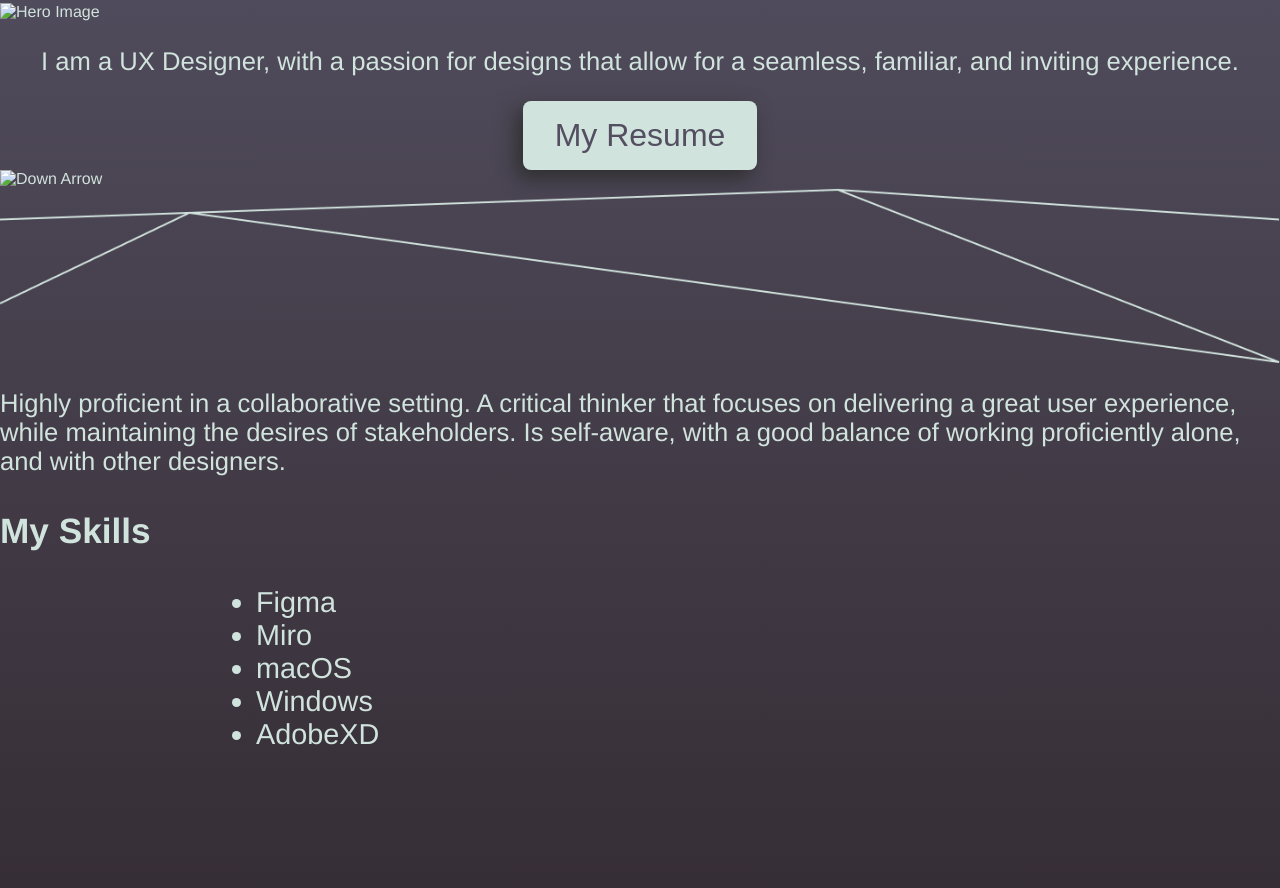
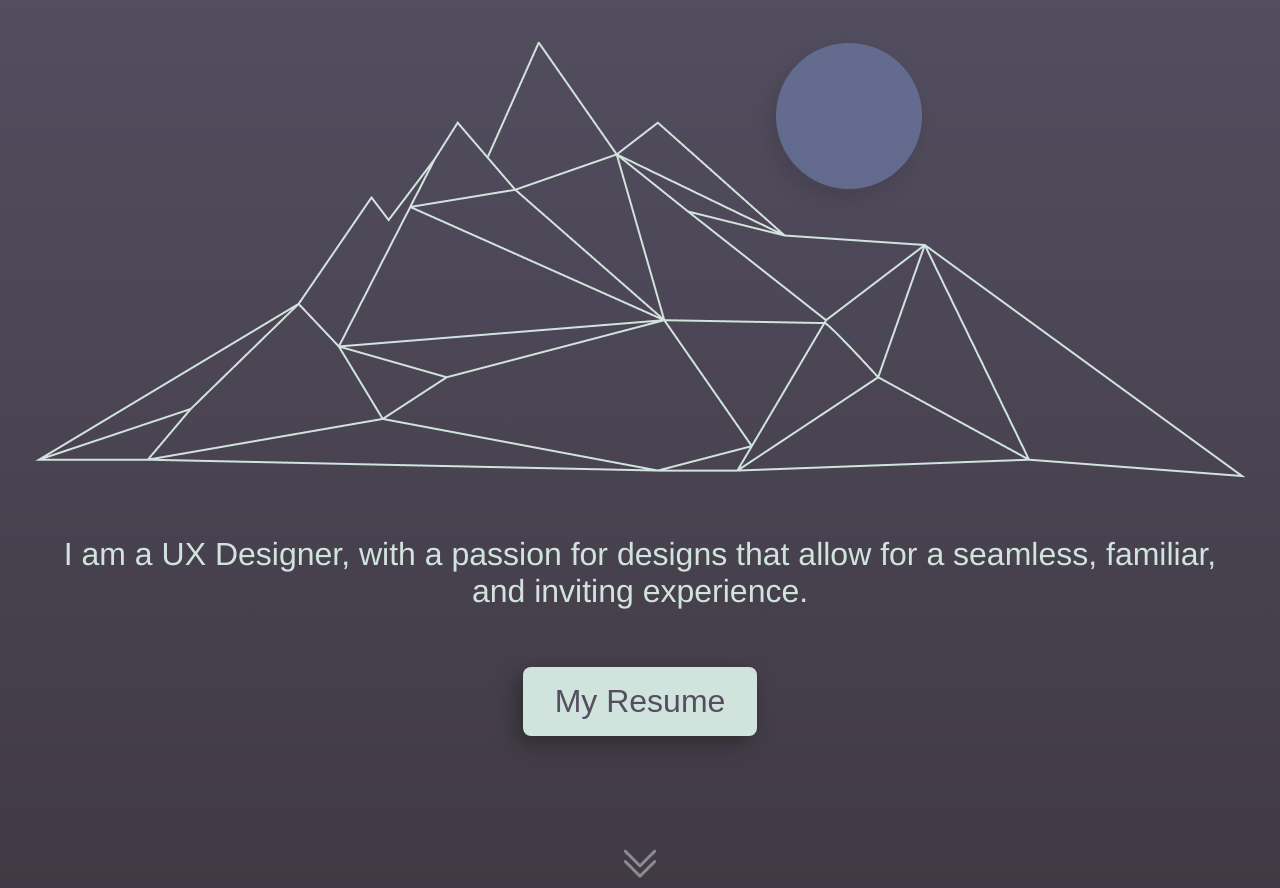
Before and after one commit to aidanpwrs/UX-UI-HOMEWORK18, a plain HTML site: page index.html in a window 1280 px wide. Shown: the part 240-1128 px from the top of the page. Drawn offline with Linux system fonts and the light colour scheme.

Commit message:
Final Homework

```diff
--- a/css/style.css
+++ b/css/style.css
@@ -8,6 +8,16 @@ div {
 
 .center-text {
   text-align: center;
+}
+
+.center-block {
+  display: block;
+  margin: 0 auto;
+}
+
+.full-width {
+  display: block;
+  width: 100%;
 }
 
 h1 { font-size: 3rem; }
@@ -67,6 +77,24 @@ nav {
   font-size: 2rem;
 }
 
+.hero-container {
+  padding: 25px;
+  margin: 0 auto 5rem auto;
+}
+
+.hero-container img {
+  margin-bottom: 1rem;
+}
+
+.hero-container p {
+  font-size: 2rem;
+  padding: 1.6rem;
+}
+
+.proceed-arrow {
+  margin-bottom: 12rem;
+}
+
 .flexContainer {
   display: flex;
   flex-direction: column;
@@ -82,14 +110,10 @@ nav {
   margin-bottom: 10rem;
 }
 
-.center-block {
-  display: block;
-  margin: 0 auto;
-}
-
-.full-width {
-  display: block;
-  width: 100%;
+.skill-container {
+  font-size: 1.8rem;
+  padding: 0 20%;
+  margin-bottom: 8rem;
 }
 
 footer {
--- a/index.html
+++ b/index.html
@@ -43,14 +43,6 @@
             <p>
                 Highly proficient in a collaborative setting. A critical thinker that focuses on delivering a great user experience, while maintaining the desires of stakeholders. Is self-aware, with a good balance of working proficiently alone, and with other designers.
             </p>
-            <h3>My Skills</h3>
-            <ul class=mySkills>
-                <li>Figma</li>
-                <li>Miro</li>
-                <li>macOS</li>
-                <li>Windows</li>
-                <li>AdobeXD</li>
-            </ul>
         </div>
 
         <footer>
```
Also changed, not shown: images/downArrow.png (added), images/geometricMountainHero.png (added), 1 other file.
